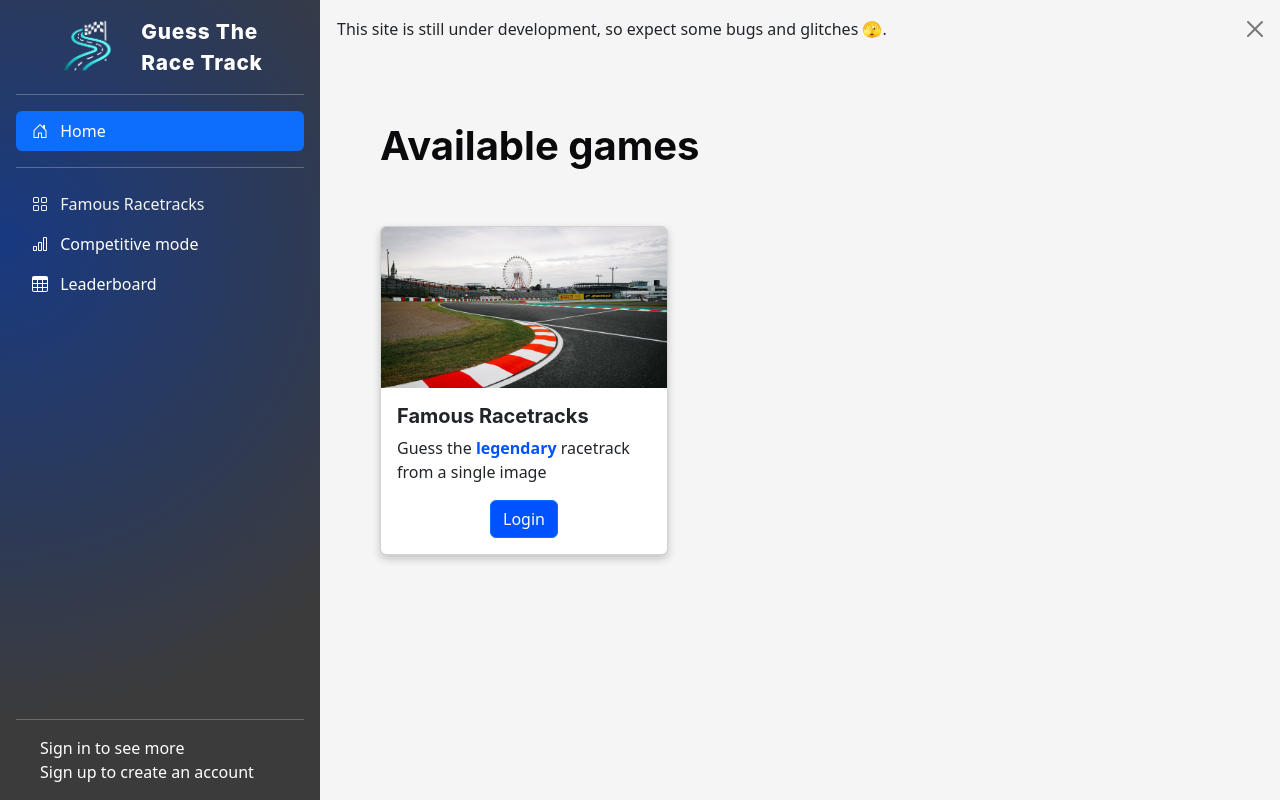
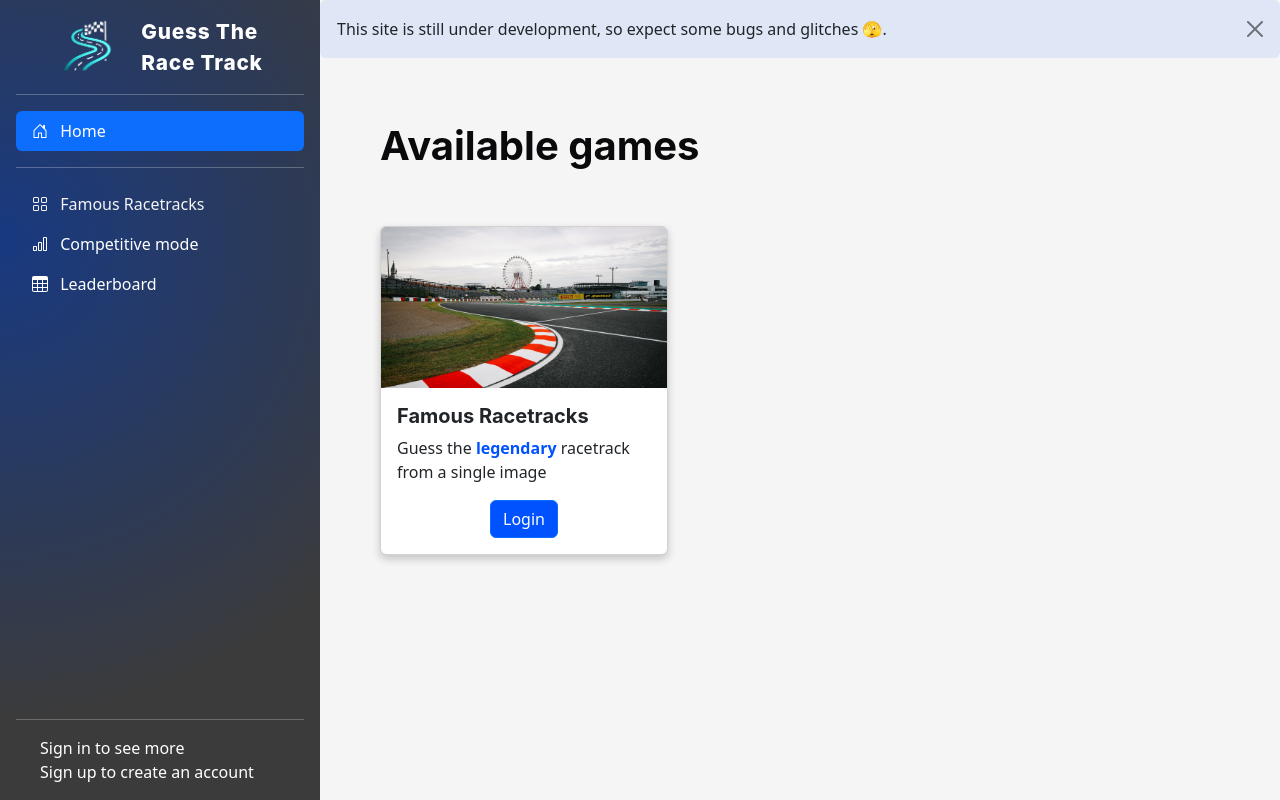
Before and after one commit to WilliamHoltsdalen/guesstheracetrack, a Django app: page /games/ in a window 1280 px wide. Run offline with Django 4.2, Linux system fonts and the light colour scheme; parts of the project's set-up code (start-up, migrations or seed data) failed here and were passed over; some libraries are stand-ins or nearby versions.

Commit message:
Update standard alert styling

```diff
--- a/guesstheracetrack/static/css/project.css
+++ b/guesstheracetrack/static/css/project.css
@@ -47,6 +47,10 @@ h1, h2, h3, h4, h5, h6 {
   border-color: #d6e9c6;
 }
 
+.alert {
+  background: var(--lavender);
+}
+
 .alert-error {
   color: #b94a48;
   background-color: #f2dede;
```
